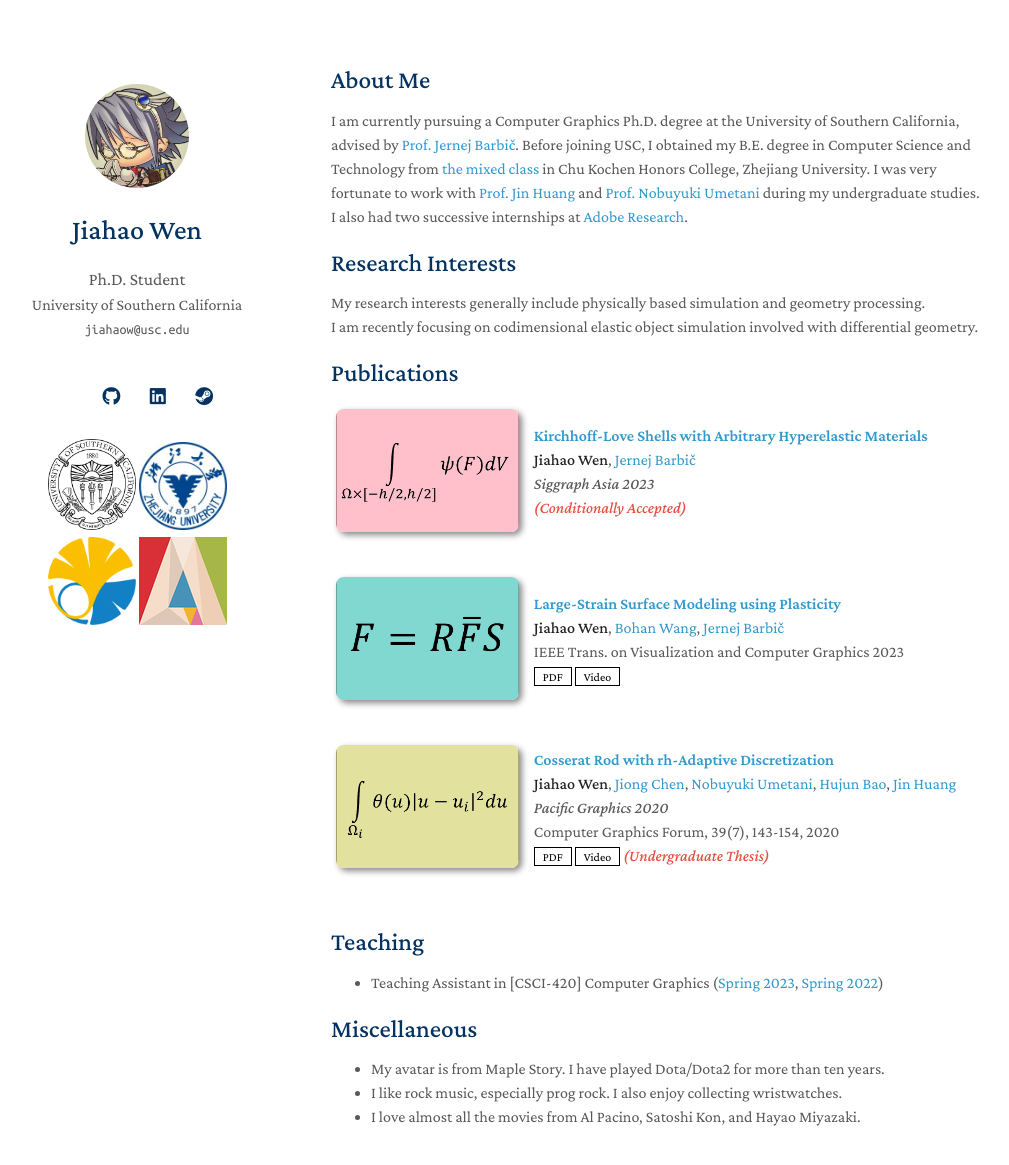
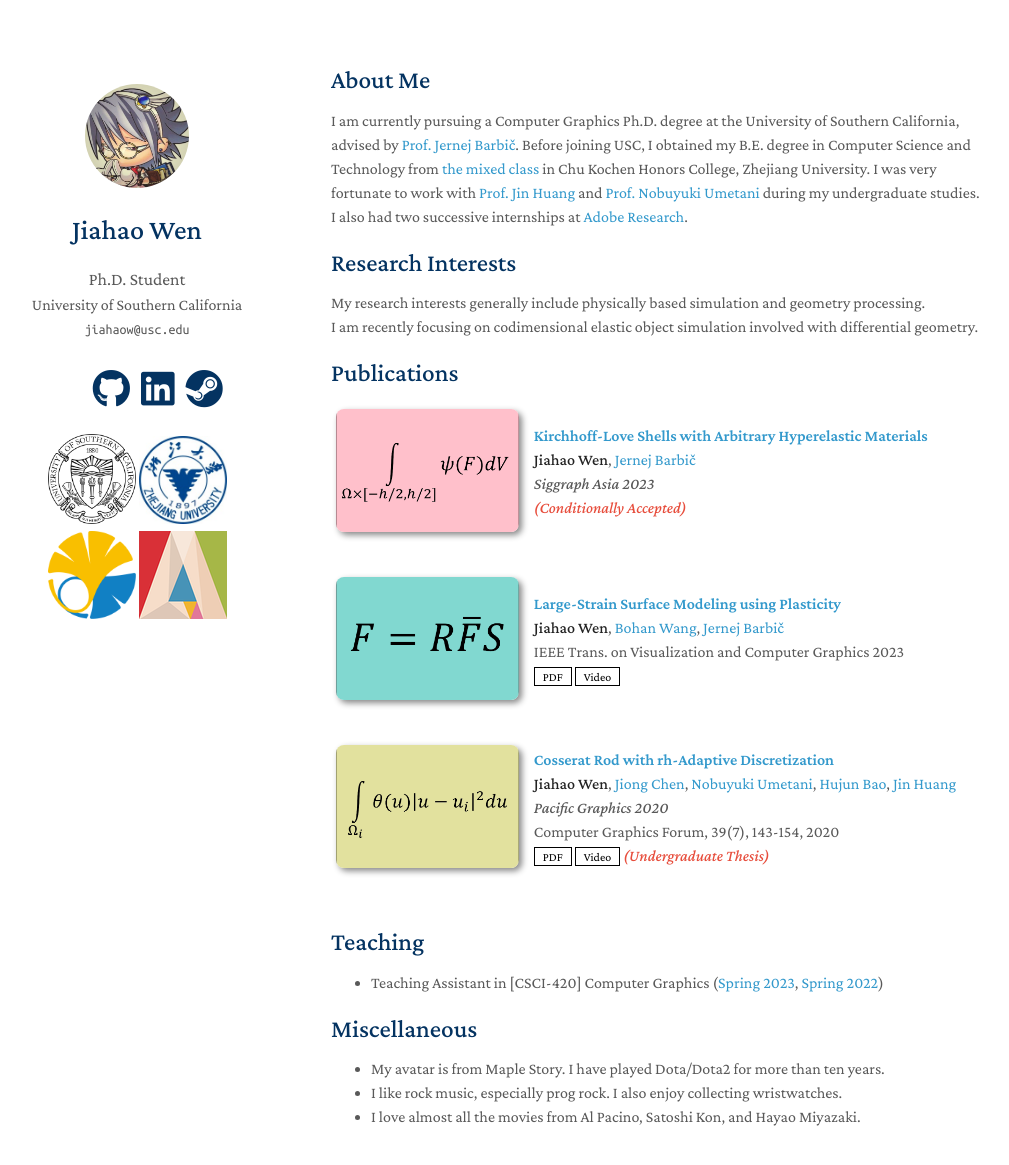
Before and after one commit to wkindling/wkindling.github.io, a Jekyll site: the page built from index.md, in a window 1280 px wide and 1223 px high. Shown: the top 1165 px of the window, without its empty margins (139-1148 px from the left). Built offline with Jekyll 4.4.1, drawn with Linux system fonts in a browser that asks for light colours; nearby versions of some CDN libraries; a style sheet for code colours, icons or effects is not loaded; our own code applies the rules of GitHub Pages for plain Markdown files.

Commit message:
Update minimal-light-no-dark-mode.scss

```diff
--- a/_sass/minimal-light-no-dark-mode.scss
+++ b/_sass/minimal-light-no-dark-mode.scss
@@ -10,9 +10,9 @@
   color:#043361!important;
   border-radius:100%;
   text-align:center;
-  font-size:1.15rem;
-  line-height:2.5rem;
-  margin-right:1rem}
+  font-size:2.4rem;
+  line-height:2.4rem;
+  margin-right:1.2rem}
 
 .social-icons a:last-child{margin-right:0}.social-icons a:hover{background-color:white;
     color:black;
```
